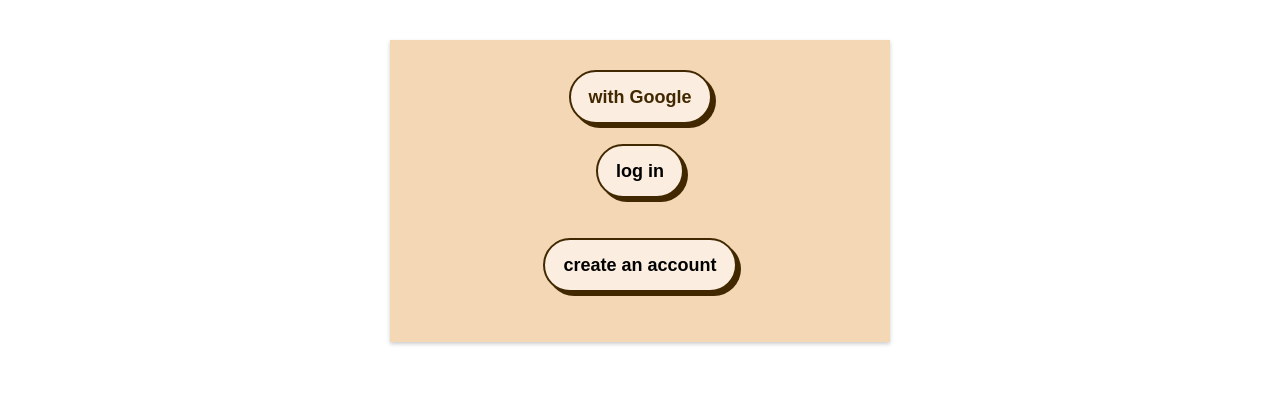
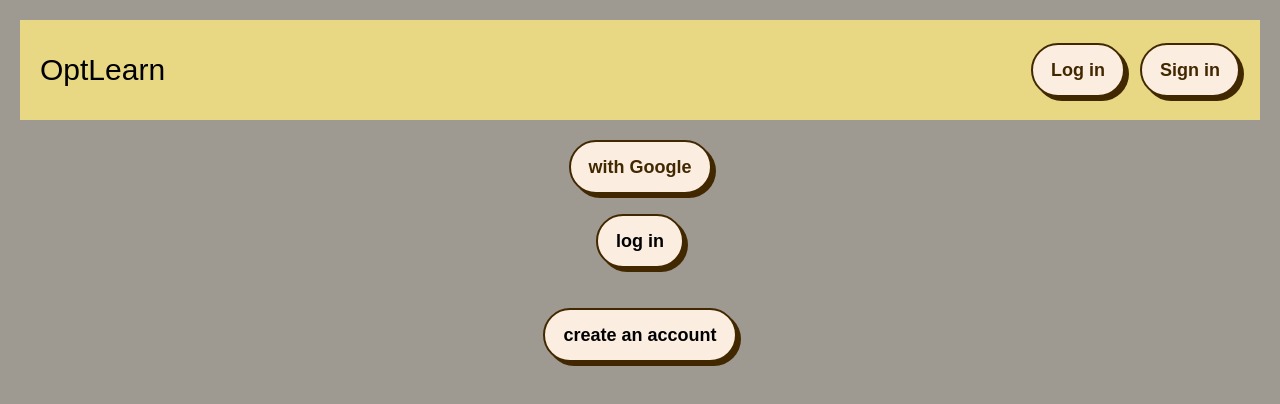
Before and after one commit to evangmp/learn-project-frontend, a React (Vite) app: page / in a window 1280 px wide. Shown: the top 404 px of the page. Built offline with nearby package versions, Linux system fonts and the light colour scheme.

Commit message:
CSS update 1/2

```diff
--- a/index.html
+++ b/index.html
@@ -6,7 +6,7 @@
     <meta name="viewport" content="width=device-width, initial-scale=1.0" />
     <title>Learn Project</title>
   </head>
-  <body>
+  <body class="body">
     <div id="root"></div>
     <script type="module" src="/src/main.tsx"></script>
   </body>
--- a/src/App.tsx
+++ b/src/App.tsx
@@ -1,6 +1,7 @@
 import React, {CSSProperties} from 'react';
 import './App.css';
 import Router from "./pages/Router.tsx";
+import HomeRouter from "./pages/HomeRouter.tsx";
 
 const App: React.FC = () => {
 
@@ -17,8 +18,30 @@ const App: React.FC = () => {
         maxWidth: "50rem",
     };
 
+    const testMain: CSSProperties = {
+        backgroundColor: "#fceb99s", //"#9e9a91",
+        boxSizing: "inherit",
+        width:"100%",
+        height: "100%",
+        //top:"20rem",
+        //bottom:"10rem",
+    };
+
+    const testMain2: CSSProperties = {
+        backgroundColor:"red",
+    };
+
+    const testMain3: CSSProperties = {
+        backgroundColor:"blue  ",
+        //width: "100rem",
+        //height: "10rem",
+    };
+
     return (
-        <div style={mainDiv}>
+        <div className= "first-div" style={testMain}>
+            <div style={testMain3}>
+                <HomeRouter/>
+            </div>
             <Router />
         </div>
     );
--- a/src/index.css
+++ b/src/index.css
@@ -35,11 +35,12 @@ html {
   body { /*  everything exept skip connection button*/
     font-size: 3rem;
     line-height: 1.31579;
-    background-color: white;
+    background-color: #9e9a91;
     color: black;
     margin: 0 auto;
-    max-width: 68rem;
+    max-width: 130rem;
     width: 100%;
+    height: 100%;
   }
 }
 
@@ -47,6 +48,11 @@ a:link {text-decoration: none; color:black;}
 a:visited {text-decoration: none;color:black; }
 a:hover {text-decoration: underline; color:purple;}
 a:active {text-decoration: underline; color:black;}
+
+.first-div {
+  height: 100%;
+  width: 100%;
+}
 /* fin */
 
 /* buttons other parameters*/
@@ -210,7 +216,7 @@ a:active {text-decoration: underline; color:black;}
 }
 .btn.filter {
   border-color: #d3d3d3;
-  border-width: 1px;
+  border-width: 2px;
 }
 .btn.filter[aria-pressed="true"] {
   border-color: #4d4d4d;
@@ -228,4 +234,5 @@ a:active {text-decoration: underline; color:black;}
 /* fin */
 
 
+
 /* */
--- a/src/main.tsx
+++ b/src/main.tsx
@@ -6,6 +6,6 @@ import {BrowserRouter} from "react-router-dom";
 
 ReactDOM.createRoot(document.getElementById('root')!).render(
     <BrowserRouter>
-        <App />
+        <App/>
     </BrowserRouter>,
 )
--- /dev/null
+++ b/src/pages/Home/GeneralHome.tsx
@@ -0,0 +1,15 @@
+import {CSSProperties} from "react";
+
+const GeneralHome = () => {
+    const cssTest: CSSProperties = {
+        backgroundColor: "white",
+    };
+
+    return (
+        <div style={cssTest}>
+            <p>test</p>
+        </div>
+    )
+};
+
+export default GeneralHome;
--- /dev/null
+++ b/src/pages/Home/TopPart.tsx
@@ -0,0 +1,37 @@
+import {CSSProperties} from "react";
+import CSSButton from "../CSS/CSS-button.ts";
+
+const TopPart = () => {
+
+    const style: CSSProperties = {
+        backgroundColor: "#e8d783"/*"#7f7b73"*/,
+        width: "inherit",
+        height: "10rem",
+        display: 'flex',
+        alignItems: 'center', // Center items vertically
+        justifyContent: 'space-between', // Space items horizontally
+        padding: '20px', // Optional: Add some padding for better spacing
+    };
+
+    const buttonsContainerStyle = {
+        display: 'flex',
+        gap: '15px', // Space between buttons
+    };
+
+    return(
+        <div style={style}>
+            <p style={{color:"black"}}>OptLearn</p>
+
+            <div style={buttonsContainerStyle} >
+                <button style={CSSButton.buttonConnectionPageSettings} className="connection-button">
+                    Log in
+                </button>
+                <button style={CSSButton.buttonConnectionPageSettings} className="connection-button">
+                    Sign in
+                </button>
+            </div>
+        </div>
+    )
+};
+
+export default TopPart;
--- /dev/null
+++ b/src/pages/HomePagesData.tsx
@@ -0,0 +1,12 @@
+import {routerType} from "../types/router.types.ts";
+import TopPart from "./Home/TopPart.tsx";
+
+const HomePagesData: routerType[] = [
+    {
+        path:"",
+        element: <TopPart/>,
+        title: "test",
+    },
+];
+
+export default HomePagesData;
--- /dev/null
+++ b/src/pages/HomeRouter.tsx
@@ -0,0 +1,12 @@
+import homePagesData from "./HomePagesData.tsx";
+import {routerType} from "../types/router.types.ts";
+import {Route, Routes} from "react-router-dom";
+
+const HomeRouter = () => {
+    const pageRoutes = homePagesData.map(({path, title, element}: routerType) => {
+            return <Route key={title} path={`/${path}`} element={element}/>;
+        });
+    return <Routes>{pageRoutes}</Routes>;
+};
+
+export default HomeRouter;
--- a/src/pages/pagesData.tsx
+++ b/src/pages/pagesData.tsx
@@ -6,6 +6,7 @@ import TasksHome from "./Tasks/TaskHome.tsx";
 import AddTask from "./Tasks/AddTask.tsx";
 import Task from "./Tasks/Task.tsx";
 import Error from "./Connection/Error.tsx";
+import GeneralHome from "./Home/GeneralHome.tsx";
 
 const pagesData: routerType[] = [
     {
@@ -48,6 +49,11 @@ const pagesData: routerType[] = [
         element: <Error/>,
         title: "error connection",
     },
+    {
+        path: "/hometest",
+        element: <GeneralHome/>,
+        title: "test home",
+    },
 ];
 
 export default pagesData;
```
